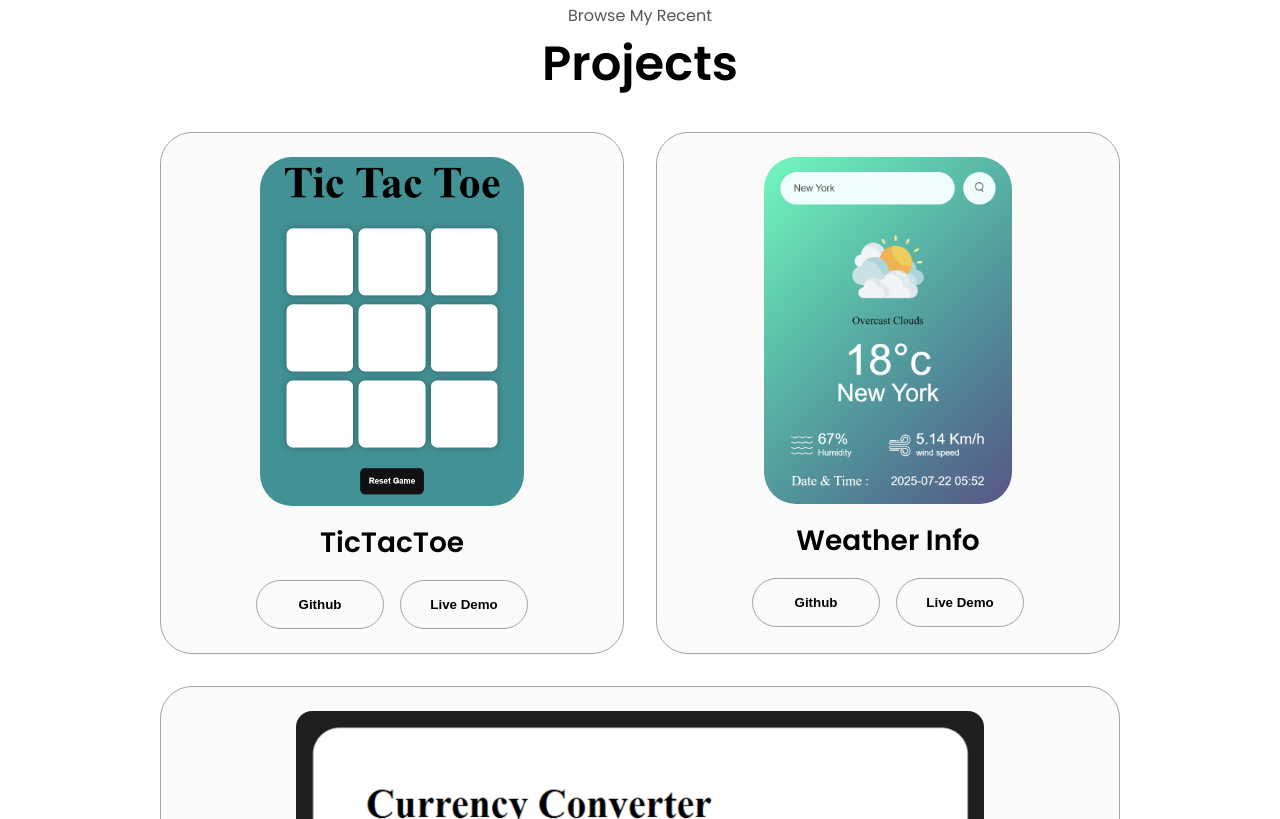
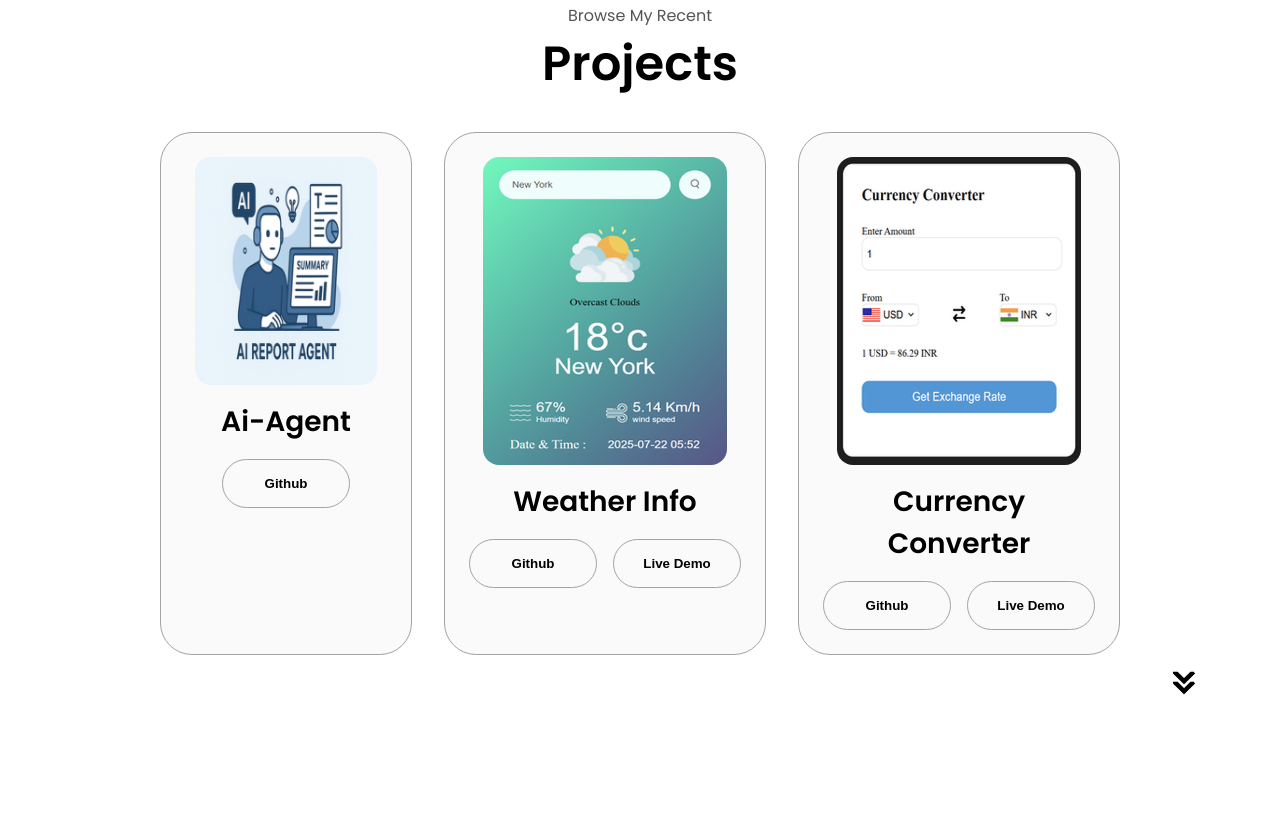
Before and after one commit to ravish-git/Portfolio, a plain HTML site: page index.html in a window 1280 px wide. Shown: the part 2461-3280 px from the top of the page. Drawn offline with Linux system fonts and the light colour scheme.

Commit message:
ai-agent project added

```diff
--- a/index.html
+++ b/index.html
@@ -175,17 +175,16 @@
             <div class="about-containers">
             <div class="details-container color-container">
                 <div class="article-container">
-                    <img src="./assets/tictactoe.png" alt="project 1" class="project-img tttimage">
+                    <img src="./assets/aiagent_390x490.png" alt="project 1" class="project-img tttimage">
                 </div>
-                <h2 class="experience-sub-title project-title">TicTacToe</h2>
+                <h2 class="experience-sub-title project-title">Ai-Agent</h2>
                 <div class="btn-container">
-                    <button class="btn btn-color-2 project-btn" onclick="window.open('https://github.com/ravish-git/TicTacToe', '_blank')">Github</button>
-                        <button class="btn btn-color-2 project-btn" onclick="window.open('https://ravish-git.github.io/TicTacToe/','_blank')">Live Demo</button>
+                    <button class="btn btn-color-2 project-btn" onclick="window.open('https://github.com/ravish-git/AiAgent', '_blank')">Github</button>
                 </div>
             </div>
             <div class="details-container color-container">
                 <div class="article-container">
-                    <img src="./assets/weatherpic.png" alt="project 2" class="project-img">
+                    <img src="./assets/weather_390x490.png" alt="project 2" class="project-img">
                 </div>
                 <h2 class="experience-sub-title project-title">Weather Info</h2>
                 <div class="btn-container">
@@ -195,7 +194,7 @@
             </div>
             <div class="details-container color-container">
                 <div class="article-container">
-                    <img src="./assets/cc2new.png" alt="project 3" class="project-img ccimage">
+                    <img src="./assets/cc_390x490.png" alt="project 3" class="project-img ccimage">
                 </div>
                 <h2 class="experience-sub-title project-title">Currency Converter</h2>
                 <div class="btn-container">
--- a/styles.css
+++ b/styles.css
@@ -321,20 +321,11 @@ article .icon{
 }
 
 .project-img{
-    border-radius: 2rem;
-    width: 60%;
-    height: 40%;
+    border-radius: 1rem;
+    width: 90%;
+    height: 90%;
 }
 
-.tttimage{
-    height:50%;
-    width: 64%;
-}
-.ccimage{
-    height: 60%;
-    width: 75.5%;
-    border-radius: 1rem;
-}
 .project-title{
     margin: 1rem;
     color: black;
```
Also changed, not shown: assets/about-pic.png (deleted), assets/aiagent_390x490.png (added), assets/cc2.png (deleted), assets/cc2new.png (deleted), assets/cc_390x490.png (added), assets/ccpic.png (deleted), assets/project-1.png (deleted), assets/project-2.png (deleted), assets/project-3.png (deleted), assets/tictactoepic.png (deleted), assets/weather_390x490.png (added).
